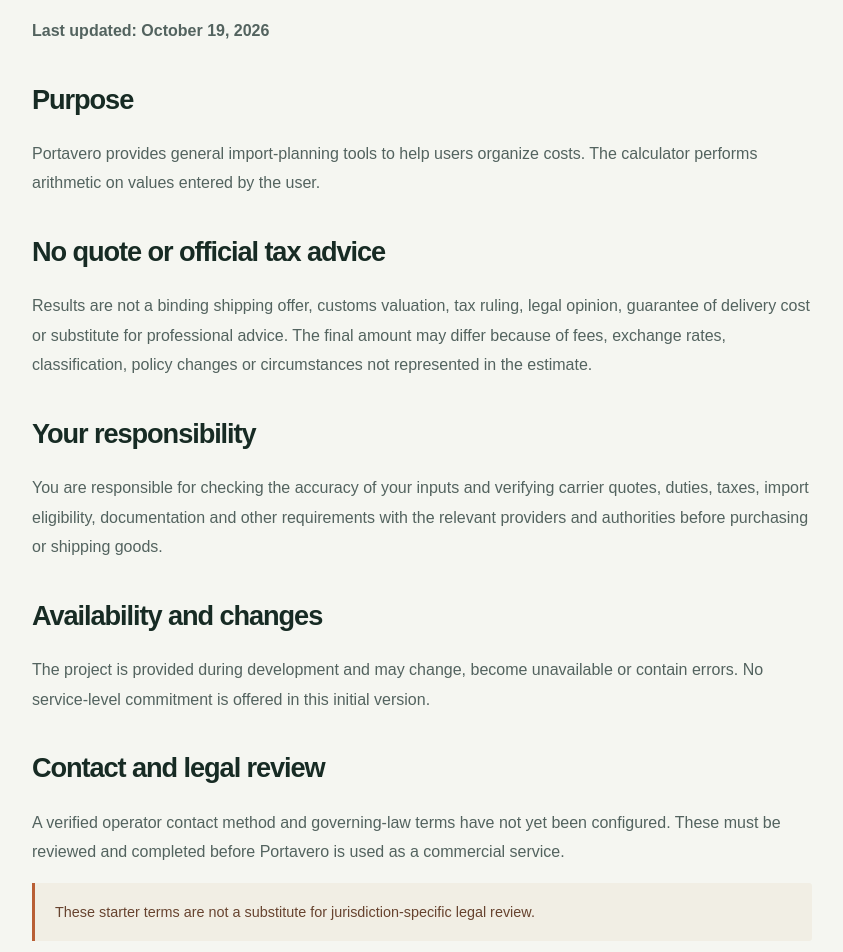
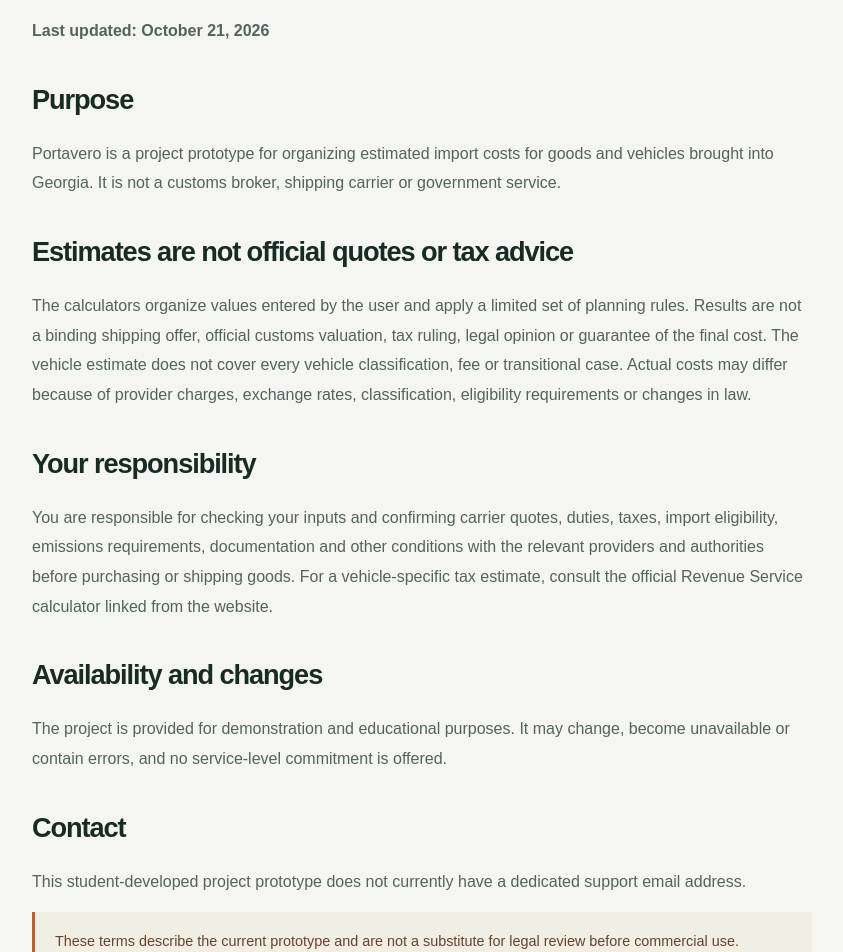
Before and after one commit to GIORGIO2032Q4E/portavero, a Next.js app: page /terms in a window 1280 px wide. Shown: the part 460-1412 px from the top of the page, without its empty margins (218-1061 px from the left). Built offline with nearby package versions, Linux system fonts and the light colour scheme; no server answers.

Commit message:
Clarify terms for the current project prototype

```diff
--- a/src/app/terms/page.tsx
+++ b/src/app/terms/page.tsx
@@ -2,21 +2,21 @@ import type { Metadata } from "next";
 
 export const metadata: Metadata = {
   title: "Terms of use",
-  description: "Review the limits of Portavero's import estimates, user responsibilities, and the terms that need legal review."
+  description: "The purpose, limitations and responsibilities associated with using Portavero's import-planning prototype."
 };
 
 export default function TermsPage() {
   return (
     <>
-      <section className="page-hero"><div className="container"><span className="eyebrow">Legal</span><h1>Terms of use</h1><p>Starter terms for this early-stage planning tool. They must be reviewed before commercial use.</p></div></section>
+      <section className="page-hero"><div className="container"><span className="eyebrow">Project information</span><h1>Terms of use</h1><p>These terms describe the intended use and current limitations of the Portavero project prototype.</p></div></section>
       <section className="section"><div className="container content-narrow prose">
-        <p><strong>Last updated: October 19, 2026</strong></p>
-        <h2>Purpose</h2><p>Portavero provides general import-planning tools to help users organize costs. The calculator performs arithmetic on values entered by the user.</p>
-        <h2>No quote or official tax advice</h2><p>Results are not a binding shipping offer, customs valuation, tax ruling, legal opinion, guarantee of delivery cost or substitute for professional advice. The final amount may differ because of fees, exchange rates, classification, policy changes or circumstances not represented in the estimate.</p>
-        <h2>Your responsibility</h2><p>You are responsible for checking the accuracy of your inputs and verifying carrier quotes, duties, taxes, import eligibility, documentation and other requirements with the relevant providers and authorities before purchasing or shipping goods.</p>
-        <h2>Availability and changes</h2><p>The project is provided during development and may change, become unavailable or contain errors. No service-level commitment is offered in this initial version.</p>
-        <h2>Contact and legal review</h2><p>A verified operator contact method and governing-law terms have not yet been configured. These must be reviewed and completed before Portavero is used as a commercial service.</p>
-        <div className="notice">These starter terms are not a substitute for jurisdiction-specific legal review.</div>
+        <p><strong>Last updated: October 21, 2026</strong></p>
+        <h2>Purpose</h2><p>Portavero is a project prototype for organizing estimated import costs for goods and vehicles brought into Georgia. It is not a customs broker, shipping carrier or government service.</p>
+        <h2>Estimates are not official quotes or tax advice</h2><p>The calculators organize values entered by the user and apply a limited set of planning rules. Results are not a binding shipping offer, official customs valuation, tax ruling, legal opinion or guarantee of the final cost. The vehicle estimate does not cover every vehicle classification, fee or transitional case. Actual costs may differ because of provider charges, exchange rates, classification, eligibility requirements or changes in law.</p>
+        <h2>Your responsibility</h2><p>You are responsible for checking your inputs and confirming carrier quotes, duties, taxes, import eligibility, emissions requirements, documentation and other conditions with the relevant providers and authorities before purchasing or shipping goods. For a vehicle-specific tax estimate, consult the official Revenue Service calculator linked from the website.</p>
+        <h2>Availability and changes</h2><p>The project is provided for demonstration and educational purposes. It may change, become unavailable or contain errors, and no service-level commitment is offered.</p>
+        <h2>Contact</h2><p>This student-developed project prototype does not currently have a dedicated support email address.</p>
+        <div className="notice">These terms describe the current prototype and are not a substitute for legal review before commercial use.</div>
       </div></section>
     </>
   );
```
